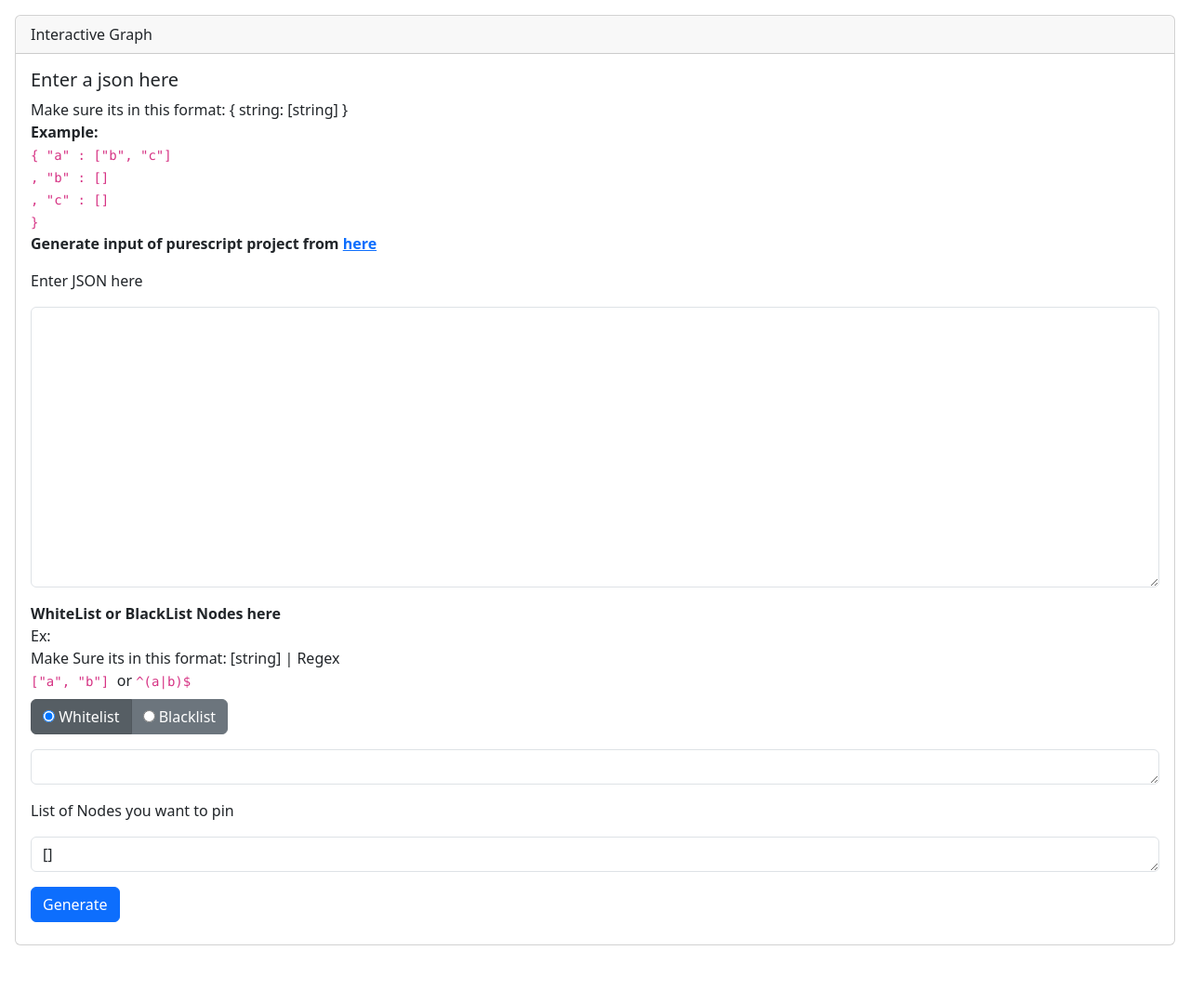
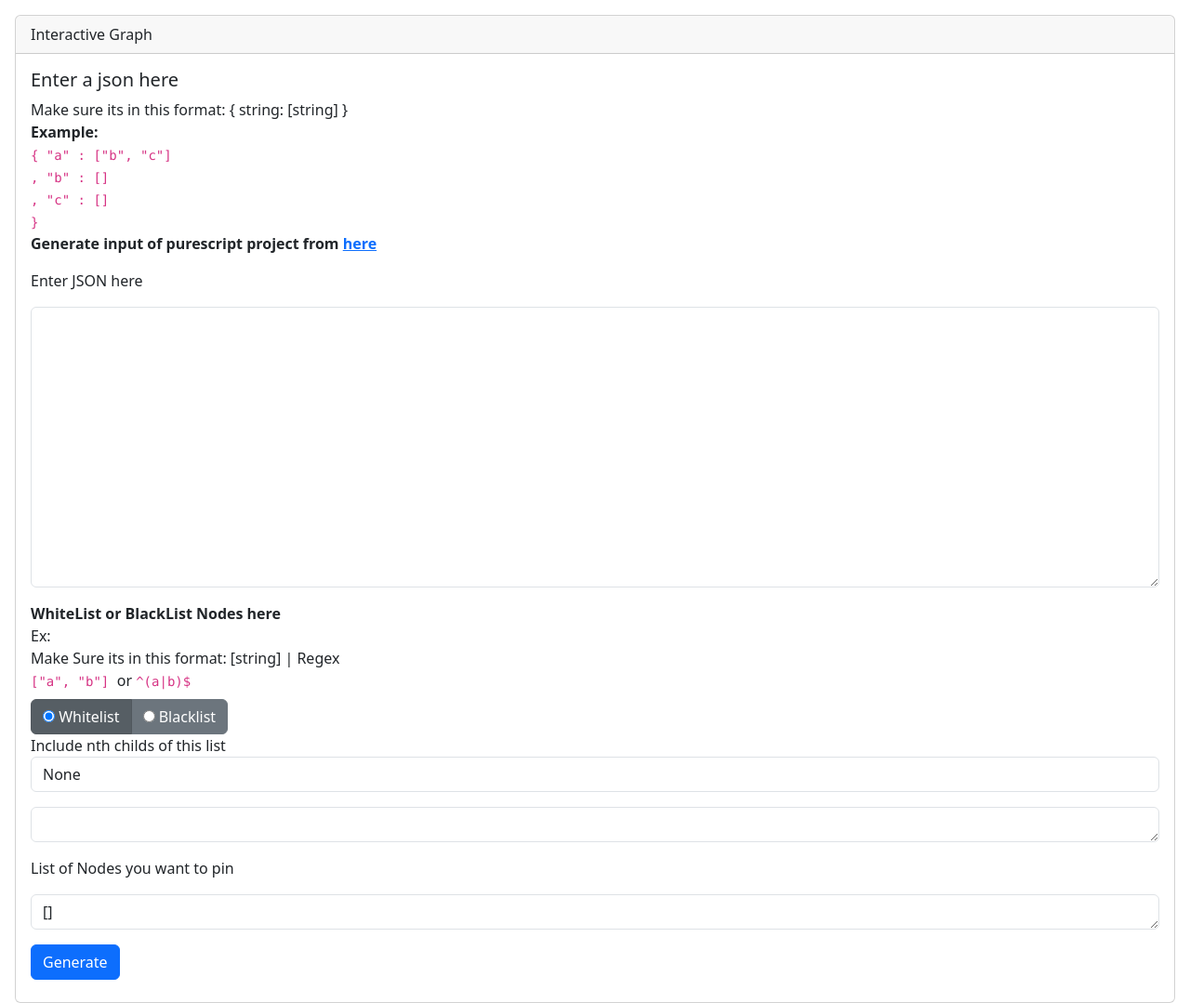
Before and after one commit to Adien7368/interactive-graph-ts-1, a website built with Vite: page index.html in a window 1280 px wide. Shown: the whole page at 93% size. Before the commit the page ends 1017 px from the top, so only its background shows below. Built offline with nearby package versions, Linux system fonts and the light colour scheme.

Commit message:
2 files modified

```diff
--- a/index.html
+++ b/index.html
@@ -114,7 +114,29 @@
               Blacklist
             </label>
           </div>
-
+          <div class="form-group">
+            <label for="exampleFormControlSelect1"
+              >Include nth childs of this list</label
+            >
+            <select class="form-control" id="exampleFormControlSelect1">
+              <option>None</option>
+              <option>1</option>
+              <option>2</option>
+              <option>3</option>
+              <option>4</option>
+              <option>5</option>
+              <option>6</option>
+              <option>7</option>
+              <option>8</option>
+              <option>9</option>
+              <option>10</option>
+              <option>11</option>
+              <option>12</option>
+              <option>13</option>
+              <option>14</option>
+              <option>15</option>
+            </select>
+          </div>
           <textarea class="form-control my-3" id="list" rows="1"></textarea>
 
           <label for="pinned"> List of Nodes you want to pin </label>
--- a/src/main.ts
+++ b/src/main.ts
@@ -22,7 +22,7 @@ function getFilter(): Filter {
       if (!(list instanceof Array)) throw new Error('filterlist is not Array');
     } catch (e) {
       console.error(e);
-      list = new RegExp(filterContent);
+      list = new RegExp(filterContent.trim() == '' ? '.*' : filterContent);
     }
 
     try {
@@ -30,7 +30,9 @@ function getFilter(): Filter {
       if (!(list instanceof Array)) throw new Error('pinnedlist is not Array');
     } catch (e) {
       console.error(e);
-      pinnedList = new RegExp(pinnedContent);
+      pinnedList = new RegExp(
+        pinnedContent.trim() == '' ? '\b' : pinnedContent
+      );
     }
 
     if (whitelist.checked) {
```
